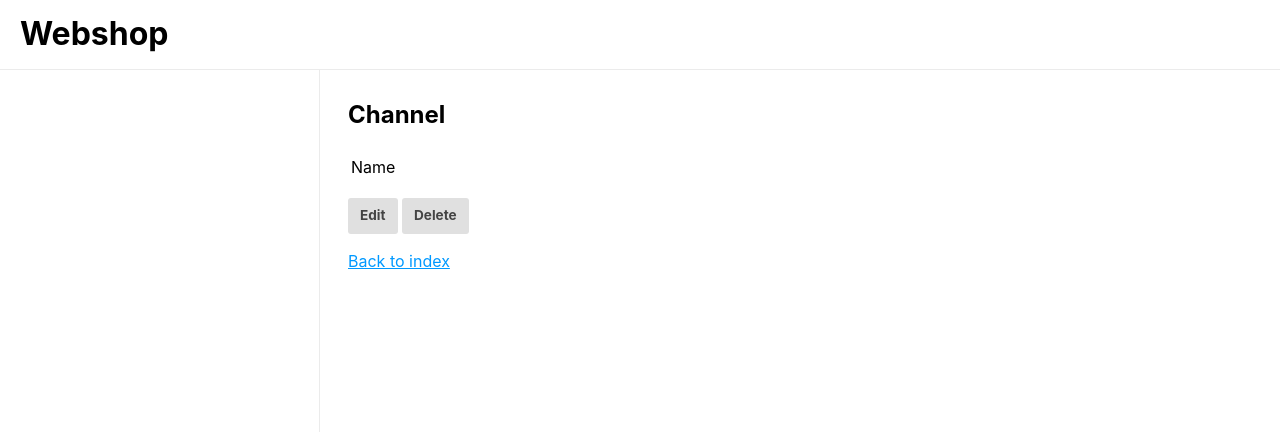
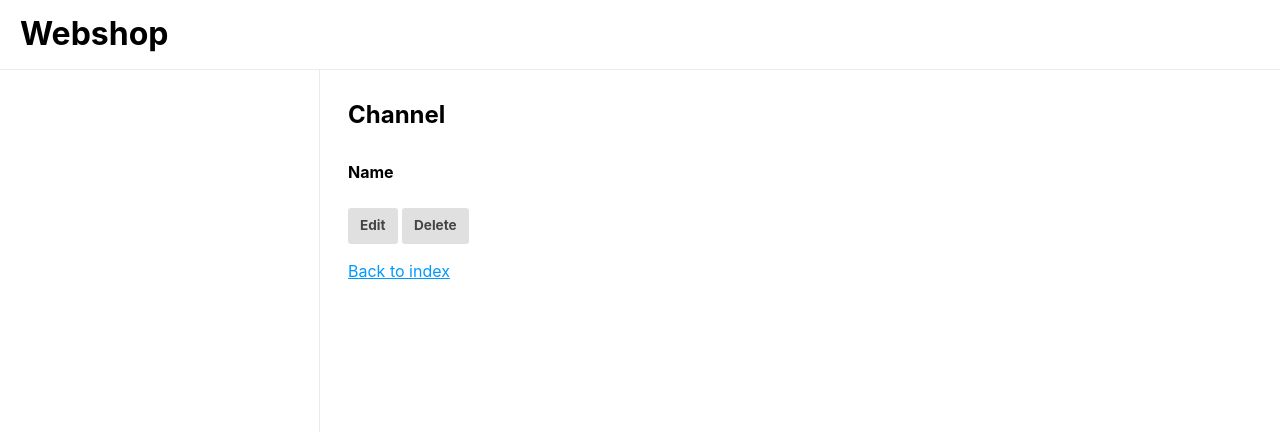
Before and after one commit to wubmeister/wubshop, a PHP site: template templates/channels/show.phtml in a window 1280 px wide. Shown: the top 432 px of the page. Run offline with PHP 8.4, Linux system fonts and the light colour scheme; the template is opened without the code that fills it, so the values that code supplies are empty.

Commit message:
Template update

```diff
--- a/templates/channels/show.phtml
+++ b/templates/channels/show.phtml
@@ -1,6 +1,6 @@
 <h2>Channel</h2>
 
-<table>
+<table class="detail table">
     <tr>
         <td>Name</td>
         <td><?php echo $item->name; ?></td>
```
